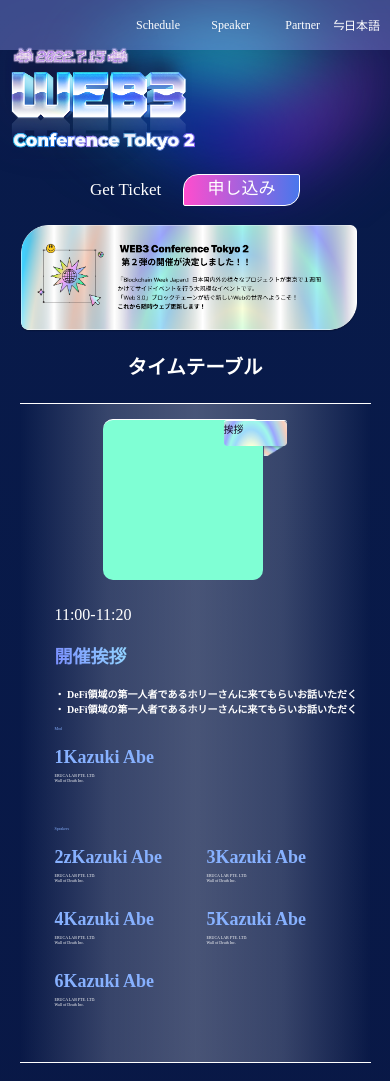
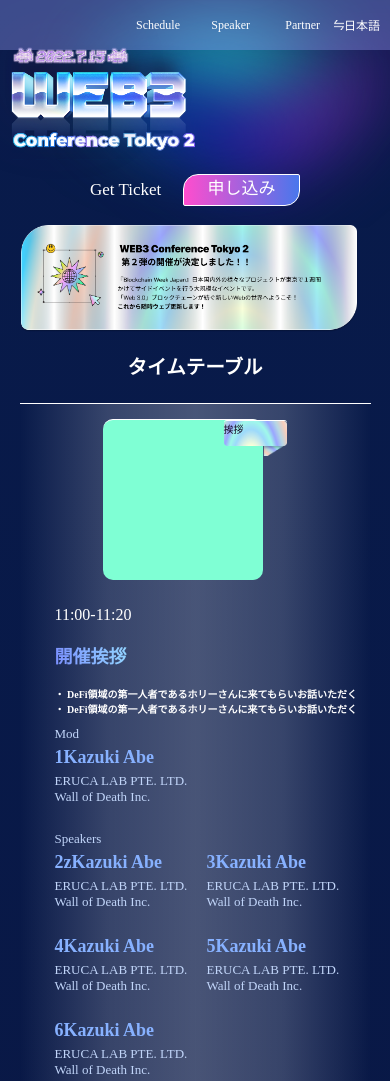
Before and after one commit to gloria12345678/Web3_Conference_Tokyo, a website with bundled scripts: page index.html in a window 390 px wide. Shown: the top 1081 px of the page. Built offline with nearby package versions, Linux system fonts and the light colour scheme.

Commit message:
fontsize
fontsize

```diff
--- a/index.css
+++ b/index.css
@@ -439,8 +439,9 @@
     font-weight: 900;
 }
 .t div{
-    font-size: 4px;
+    font-size: 13px;
     margin-top: 5px;
+    color: #c1d5f9;
 }
 .footing{
     background-color: #120F32;
@@ -631,11 +632,15 @@
         height: 210px;
     }
     .m {
-        height: 100px;
+        height: 105px;
+        width: 80%;
     }
     .form {
         width: 10em;
         height: 10em;
+}
+t div {
+    font-size: 14px;
 }
 .y {
     left: 121px;
@@ -644,7 +649,7 @@
     font-size: 10px;
 }
 .t {
-    width: 140px;
+    width: 250px;
     margin-right: 2px;
 }
 .r{
```
Also changed, not shown: 1 other file.
